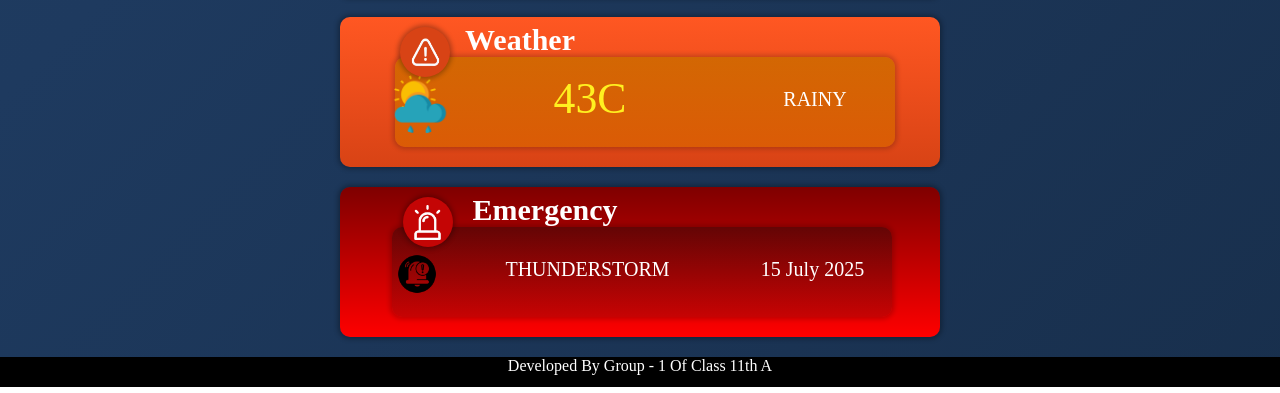
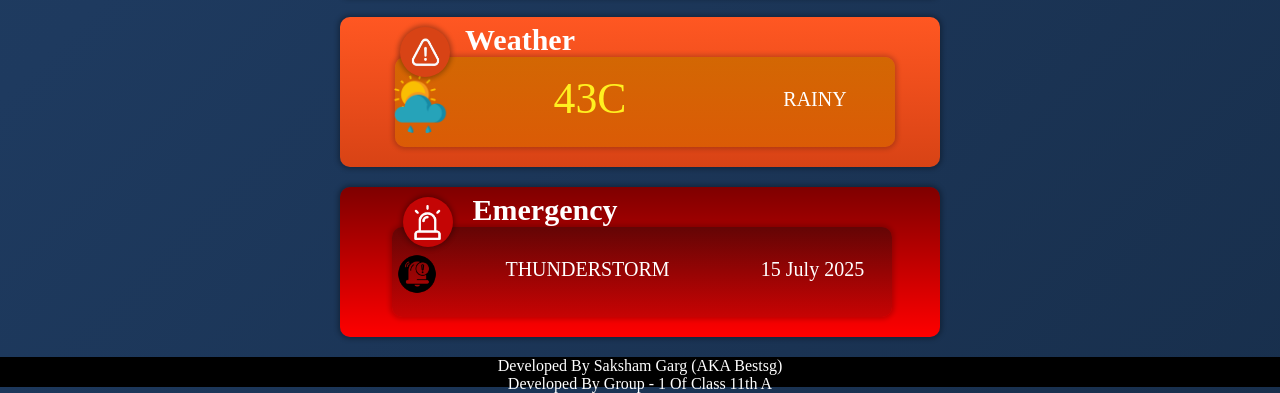
Before and after one commit to BestSgCodes/BestSgCodes.github.io, a plain HTML site: page index.html in a window 1280 px wide. Shown: the part 632-1025 px from the top of the page. Drawn offline with Linux system fonts and the light colour scheme; no server answers.

Commit message:
Update index.html

```diff
--- a/index.html
+++ b/index.html
@@ -11,6 +11,7 @@
     <link href="https://fonts.googleapis.com/css2?family=Poppins:ital,wght@0,100;0,200;0,300;0,400;0,500;0,600;0,700;0,800;0,900;1,100;1,200;1,300;1,400;1,500;1,600;1,700;1,800;1,900&display=swap" rel="stylesheet">
 </head>
 <body>
+
     <div class="top">
         <img src="indianflag.png" alt="IN" class="flag">
         <i class="fa-solid fa-landmark-dome" id="logo"></i>
@@ -128,7 +129,10 @@
 
     </div>
 
-    <footer>Developed By Group - 1 Of Class 11th A</footer>
+    <footer>
+        Developed By Saksham Garg (AKA Bestsg)
+        <br>
+        Developed By Group - 1 Of Class 11th A</footer>
 </body>
 <script src="script.js"></script>
 </html>
```
